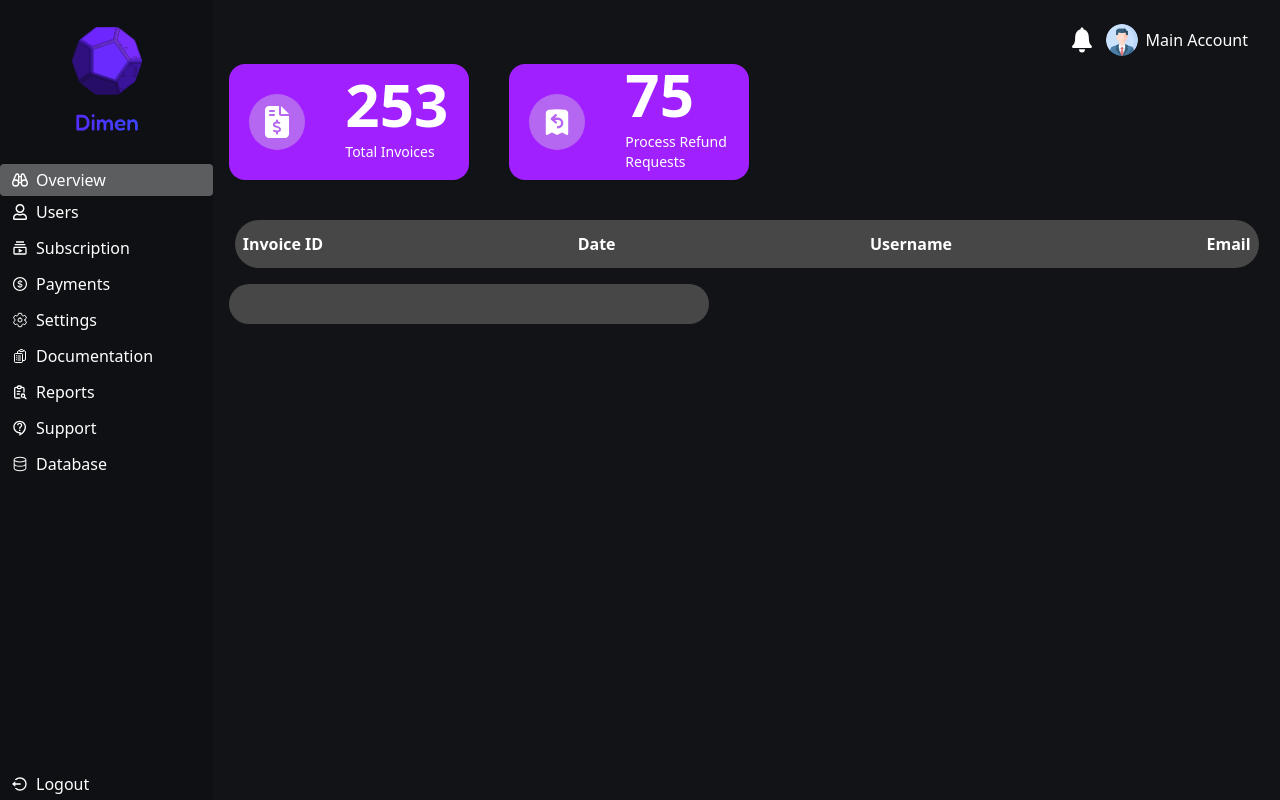
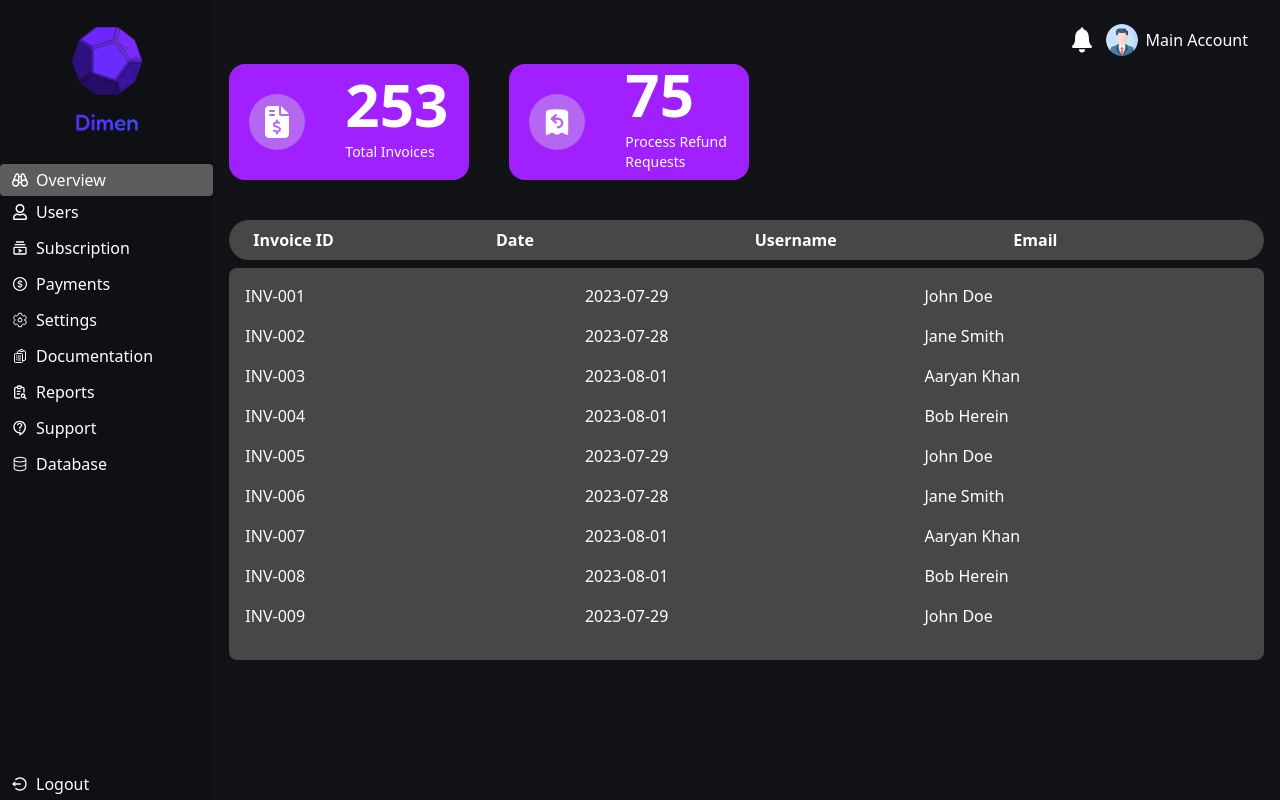
Before and after one commit to Dimen-3D-Model-Annotation/admin-dashboard, a Next.js app: page /admin/payments in a window 1280 px wide. Built offline with nearby package versions, Linux system fonts and the light colour scheme.

Commit message:
update payments page

```diff
--- a/app/admin/payments/page.js
+++ b/app/admin/payments/page.js
@@ -2,12 +2,18 @@ import React from 'react';
 import { FaFileInvoiceDollar } from "react-icons/fa6";
 import { HiMiniReceiptRefund } from "react-icons/hi2";
 import TopCards from '@components/TopCards';
-import Box from '@components/Box';
+import Rectangle from '@components/Rectangle';
 
 const invoiceData = [
-  { invoiceId: 'INV-001', date: '2023-07-29', username: 'John Doe', email: 'john@example.com' },
-  { invoiceId: 'INV-002', date: '2023-07-28', username: 'Jane Smith', email: 'jane@example.com' },
-  // Add more data as needed
+  { invoiceId: 'INV-001', date: '2023-07-29', username: 'John Doe', email: 'john@gmail.com' },
+  { invoiceId: 'INV-002', date: '2023-07-28', username: 'Jane Smith', email: 'jane@gmail.com' },
+  { invoiceId: 'INV-003', date: '2023-08-01', username: 'Aaryan Khan', email: 'aaryank@gmail.com' },
+  { invoiceId: 'INV-004', date: '2023-08-01', username: 'Bob Herein', email: 'bobher@gmail.com' },
+  { invoiceId: 'INV-005', date: '2023-07-29', username: 'John Doe', email: 'john@gmail.com' },
+  { invoiceId: 'INV-006', date: '2023-07-28', username: 'Jane Smith', email: 'jane@gmail.com' },
+  { invoiceId: 'INV-007', date: '2023-08-01', username: 'Aaryan Khan', email: 'aaryank@gmail.com' },
+  { invoiceId: 'INV-008', date: '2023-08-01', username: 'Bob Herein', email: 'bobher@gmail.com' },
+  { invoiceId: 'INV-009', date: '2023-07-29', username: 'John Doe', email: 'john@gmail.com' },
 ];
 
 function Page() {
@@ -18,14 +24,29 @@ function Page() {
         <TopCards icon={HiMiniReceiptRefund} number={75} label="Process Refund Requests" />
       </div>
       <div className="flex justify-center mb-4">
-        <div className="w-full max-w-5xl h-12 rounded-full bg-custom-togglegray cursor-pointer flex items-center justify-between p-2">
-          <p className="text-left font-bold text-white">Invoice ID</p>
-          <p className="text-left font-bold text-white">Date</p>
-          <p className="text-left font-bold text-white">Username</p>
-          <p className="text-left font-bold text-white">Email</p>
+        <div className="w-full max-w-7xl">
+          <div className="w-full h-auto rounded-full bg-custom-togglegray cursor-pointer mb-2 p-2">
+            <div className="grid grid-cols-4 gap-4">
+              <p className="text-left font-bold text-white pl-4">Invoice ID</p>
+              <p className="text-left font-bold text-white">Date</p>
+              <p className="text-left font-bold text-white">Username</p>
+              <p className="text-left font-bold text-white">Email</p>
+            </div>
+          </div>
+          {/* Render the Rectangle component with all invoice details */}
+          <div className="mb-4">
+            <Rectangle
+              isDetailBox={true}
+              projectDetailsList={invoiceData.map(invoice => ({
+                projectName: invoice.invoiceId,
+                date: invoice.date,
+                userName: invoice.username,
+                email: invoice.email
+              }))}
+            />
+          </div>
         </div>
       </div>
-      <Box box={invoiceData} />
     </div>
   );
 }
```
